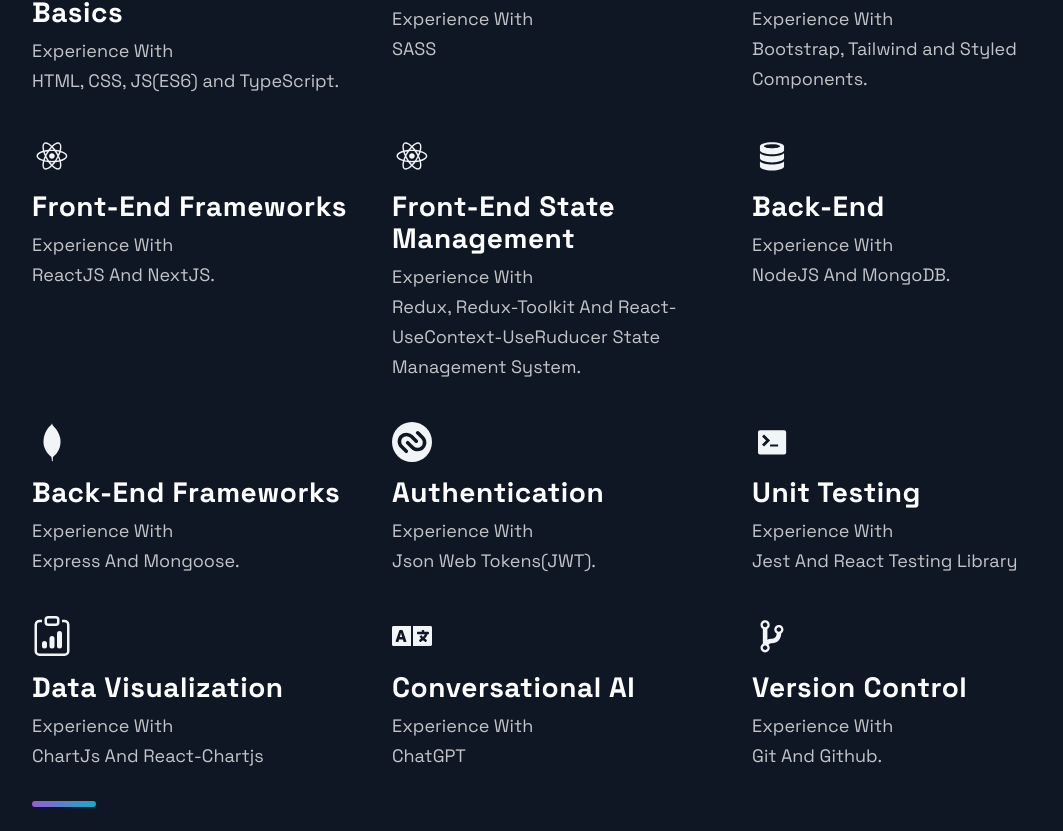
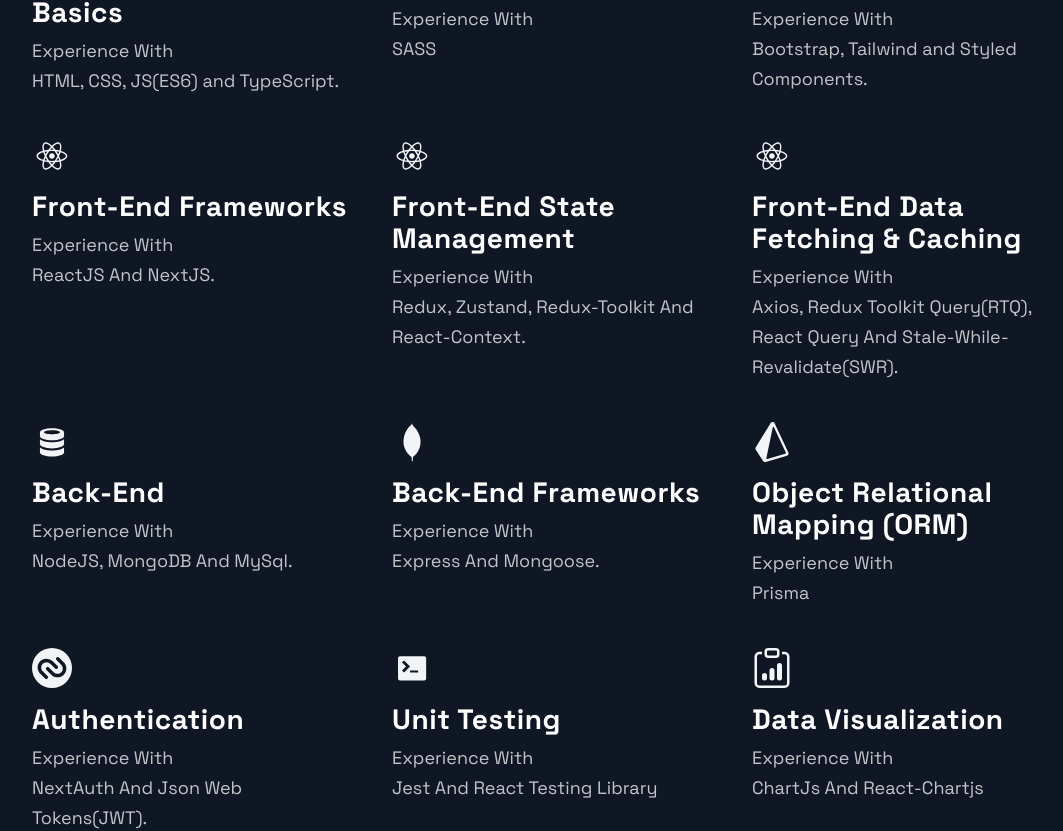
Before and after one commit to mostafakamal22/nextjs-portfolio, a Next.js app: page / in a window 1280 px wide. Shown: the part 2230-3061 px from the top of the page, without its empty margins (88-1151 px from the left). Built offline with nearby package versions, Linux system fonts and the light colour scheme.

Commit message:
update techs section

```diff
--- a/src/constants/constants.tsx
+++ b/src/constants/constants.tsx
@@ -7,7 +7,7 @@ import {
   DiReact,
   DiTerminal,
 } from "react-icons/di";
-import { SiAuthy, SiHtml5 } from "react-icons/si";
+import { SiAuthy, SiHtml5, SiPrisma } from "react-icons/si";
 
 import { IoCall } from "react-icons/io5";
 import { RiWhatsappFill } from "react-icons/ri";
@@ -384,15 +384,20 @@ export const technologies: readonly {
   },
   {
     title: "Front-End State Management",
-    paragraph:
-      "Redux, Redux-Toolkit And React-UseContext-UseRuducer State Management System.",
+    paragraph: "Redux, Zustand, Redux-Toolkit And React-Context.",
     icon: <DiReact size={40} />,
     id: nanoid(),
   },
-
+  {
+    title: "Front-End Data Fetching & Caching",
+    paragraph:
+      "Axios, Redux Toolkit Query(RTQ), React Query And Stale-While-Revalidate(SWR).",
+    icon: <DiReact size={40} />,
+    id: nanoid(),
+  },
   {
     title: "Back-End",
-    paragraph: "NodeJS And MongoDB.",
+    paragraph: "NodeJS, MongoDB And MySql.",
     icon: <DiDatabase size={40} />,
     id: nanoid(),
   },
@@ -403,8 +408,14 @@ export const technologies: readonly {
     id: nanoid(),
   },
   {
+    title: "Object Relational Mapping (ORM)",
+    paragraph: "Prisma",
+    icon: <SiPrisma size={40} />,
+    id: nanoid(),
+  },
+  {
     title: "Authentication",
-    paragraph: "Json Web Tokens(JWT).",
+    paragraph: "NextAuth And Json Web Tokens(JWT).",
     icon: <SiAuthy size={40} />,
     id: nanoid(),
   },
```
